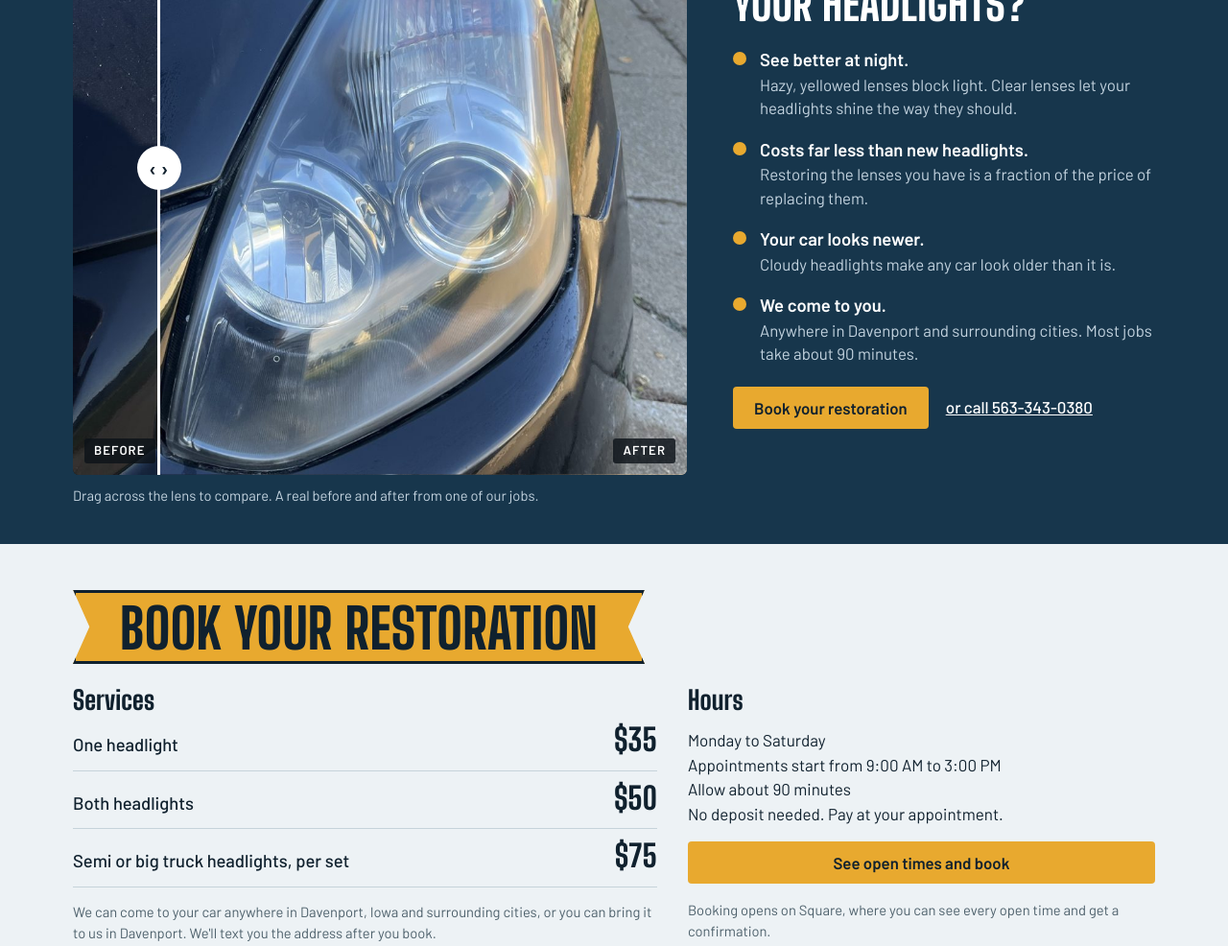
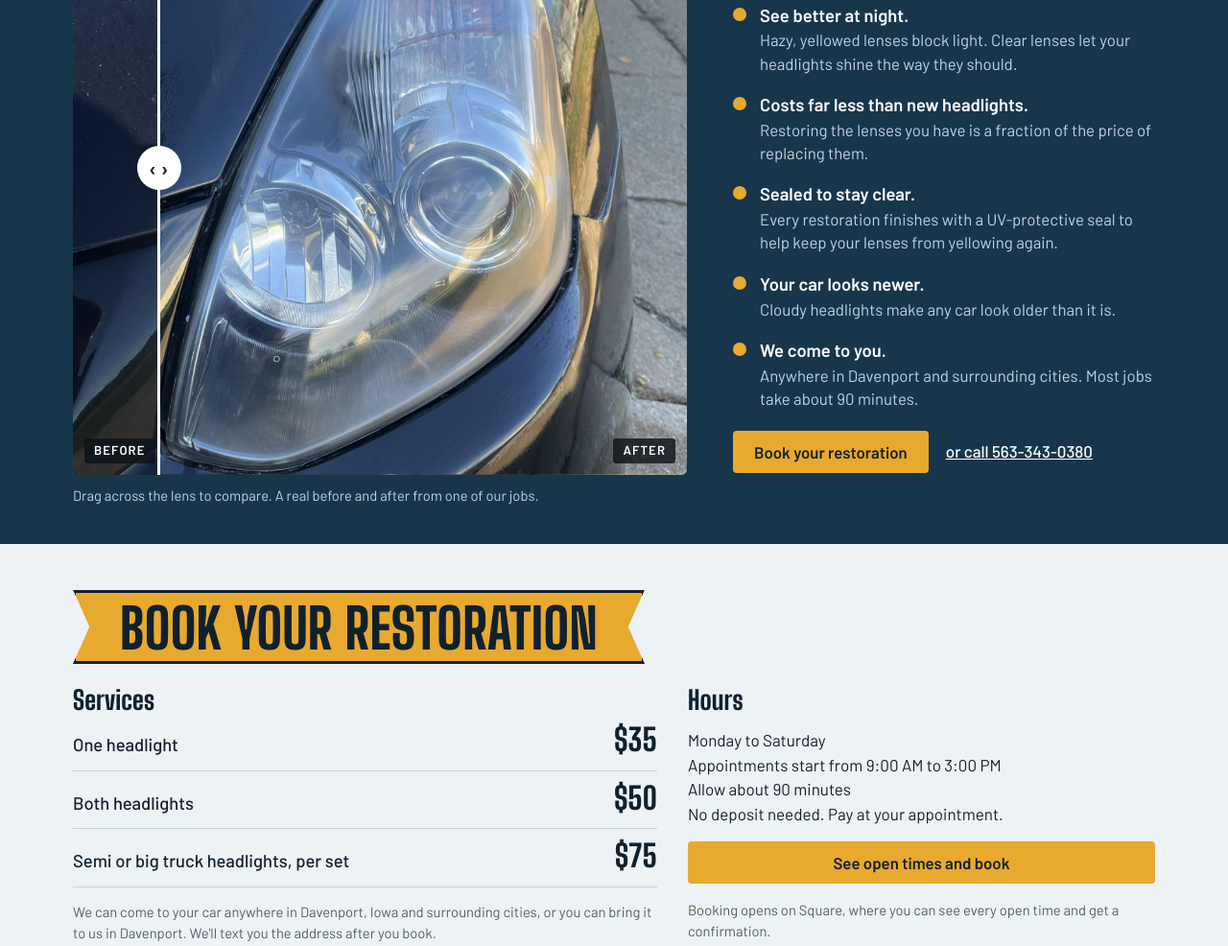
Before and after one commit to hamersheadlights-collab/Hamers-site, a plain HTML site: page index.html in a window 1280 px wide. Shown: the part 713-1699 px from the top of the page at 96% size. Drawn offline with Linux system fonts and the light colour scheme.

Commit message:
Mention UV-protective seal in reasons to restore
Co-Authored-By: Claude Opus 5.5 <noreply@anthropic.com>
Claude-Session: https://claude.ai/code/session_01GvtMnfdmPHwKYa17NgFHkQ

```diff
--- a/index.html
+++ b/index.html
@@ -161,6 +161,7 @@ input[type=radio]{accent-color:var(--gold)}
       <ul class="why-list">
         <li><b>See better at night.</b> Hazy, yellowed lenses block light. Clear lenses let your headlights shine the way they should.</li>
         <li><b>Costs far less than new headlights.</b> Restoring the lenses you have is a fraction of the price of replacing them.</li>
+        <li><b>Sealed to stay clear.</b> Every restoration finishes with a UV-protective seal to help keep your lenses from yellowing again.</li>
         <li><b>Your car looks newer.</b> Cloudy headlights make any car look older than it is.</li>
         <li><b>We come to you.</b> Anywhere in Davenport and surrounding cities. Most jobs take about 90 minutes.</li>
       </ul>
```
